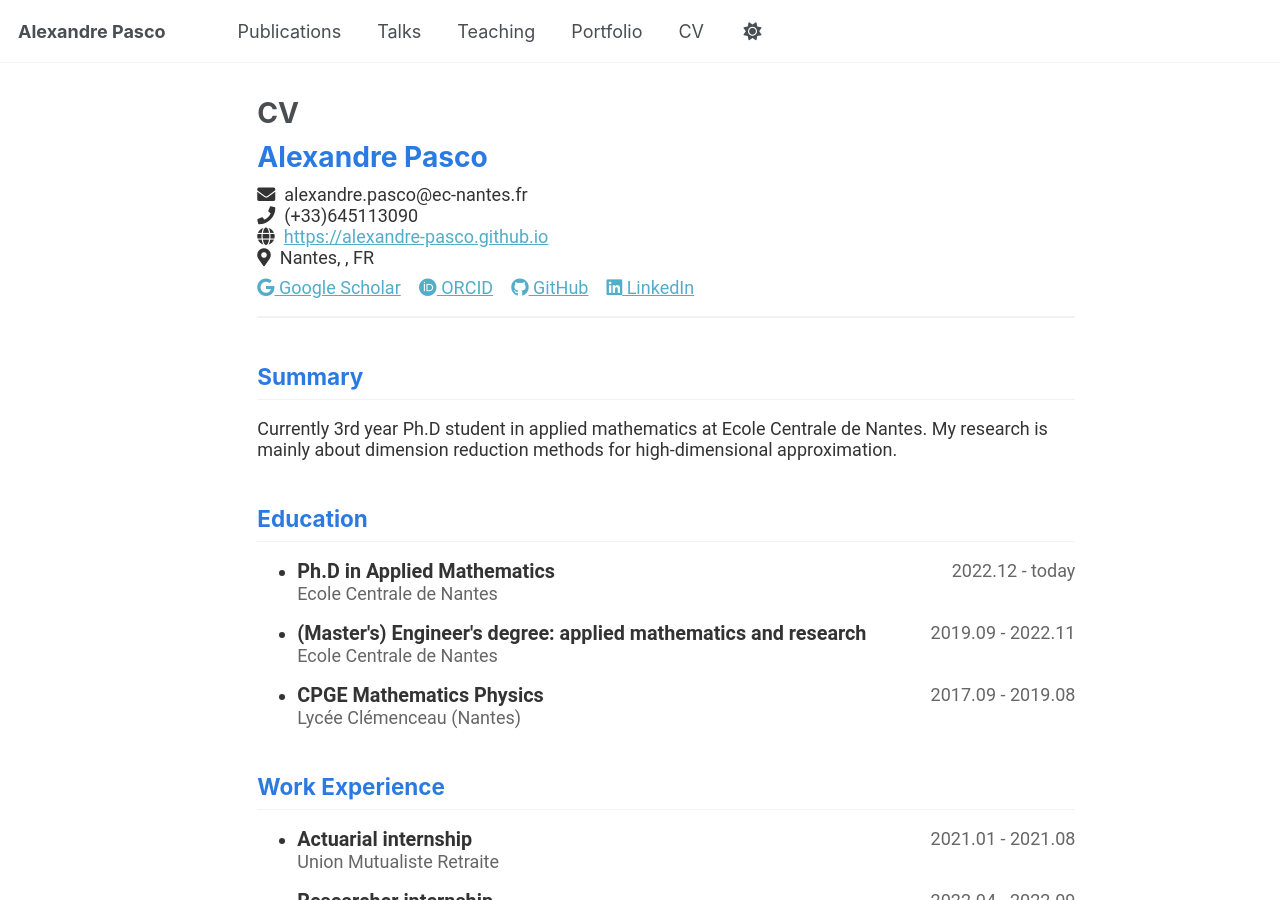
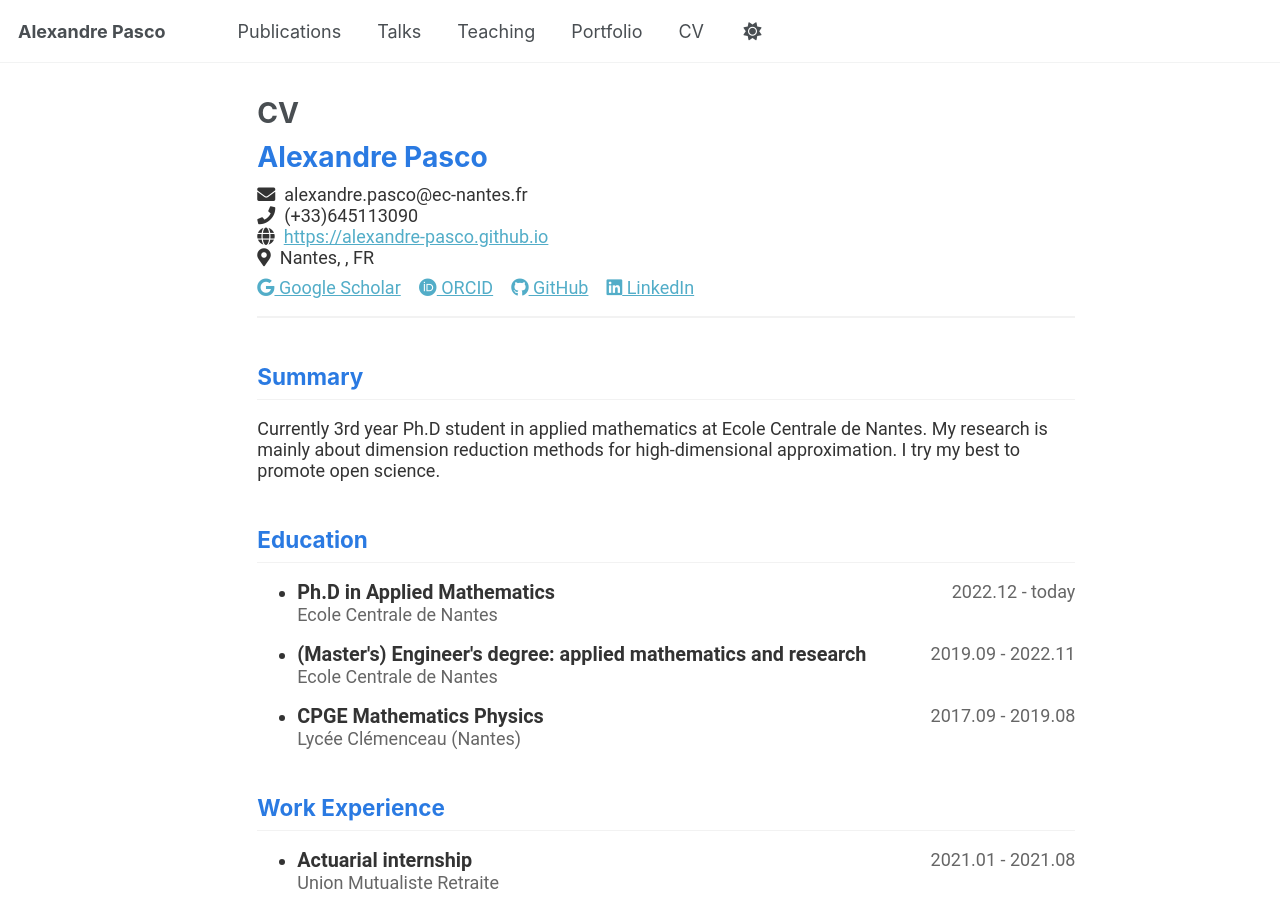
Before and after one commit to alexandre-pasco/alexandre-pasco.github.io, a Jekyll site: the page built from _pages/cv-json.md, in a window 1280 px wide and 900 px high. Built offline with Jekyll 4.4.1, drawn with Linux system fonts in a browser that asks for light colours.

Commit message:
update: summary

```diff
--- a/_data/cv.json
+++ b/_data/cv.json
@@ -4,7 +4,7 @@
     "email": "alexandre.pasco@ec-nantes.fr",
     "phone": "(+33)645113090",
     "website": "https://alexandre-pasco.github.io",
-    "summary": "Currently 3rd year Ph.D student in applied mathematics at Ecole Centrale de Nantes. My research is mainly about dimension reduction methods for high-dimensional approximation. ",
+    "summary": "Currently 3rd year Ph.D student in applied mathematics at Ecole Centrale de Nantes. My research is mainly about dimension reduction methods for high-dimensional approximation. I try my best to promote open science.",
     "location": {
       "address": "",
       "postalCode": "44000",
```
